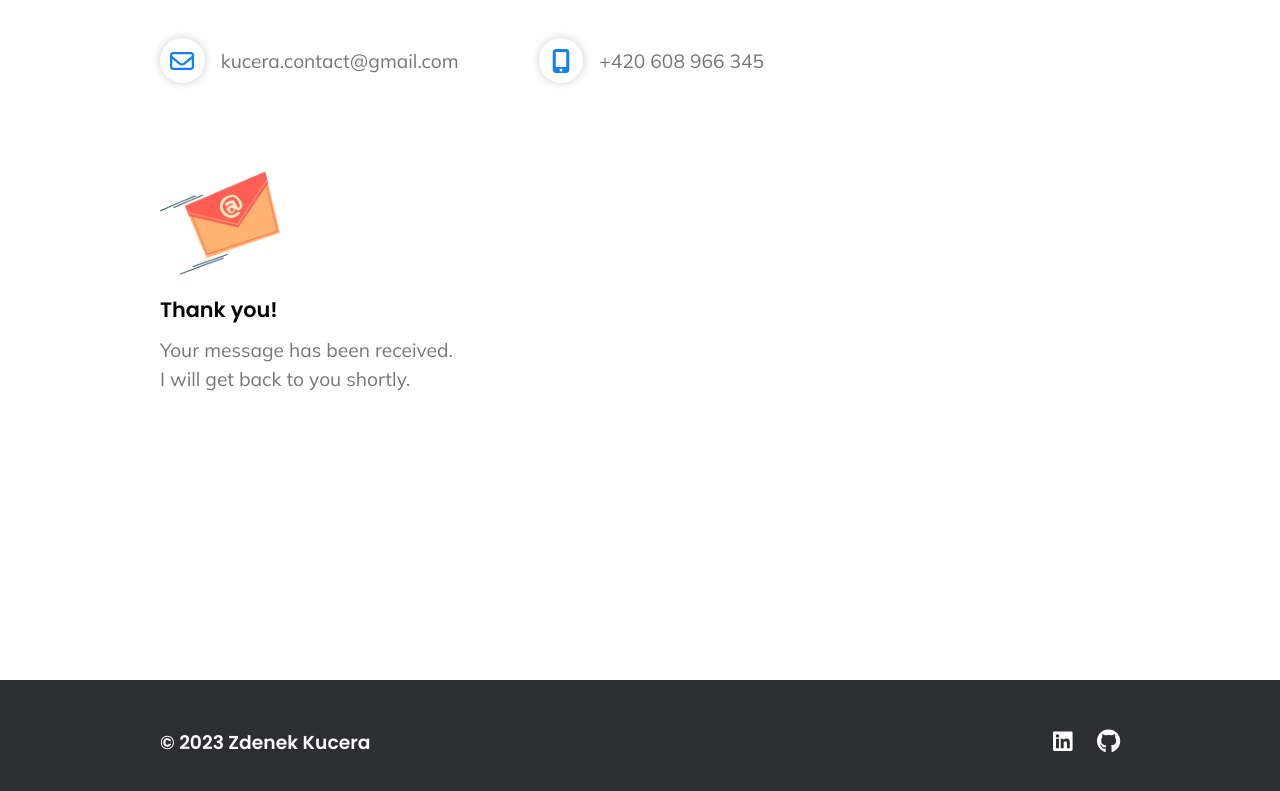
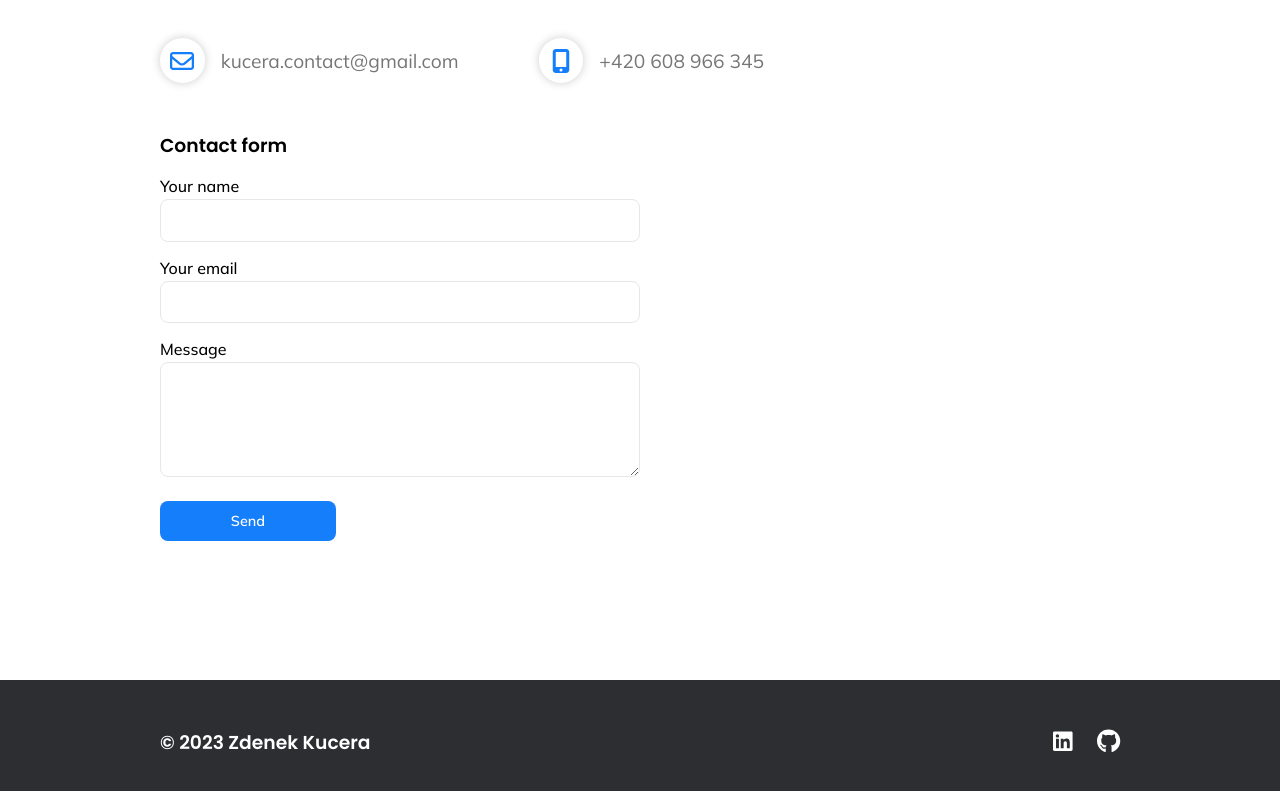
Before and after one commit to zdenekdev/portfolio, a React (Create React App) app: page / in a window 1280 px wide. Shown: the part 3475-4266 px from the top of the page. Built offline with nearby package versions, Linux system fonts and the light colour scheme.

Commit message:
formDisplayed true

```diff
--- a/src/components/ContactForm.tsx
+++ b/src/components/ContactForm.tsx
@@ -24,7 +24,7 @@ function ContactForm() {
   const [formButton, setFormButton] = useState("Send");
   const [loading, setLoading] = useState(false);
   const [activeForm, setActiveForm] = useState(true);
-  const [formDisplayed, setFormDisplayed] = useState(false);
+  const [formDisplayed, setFormDisplayed] = useState(true);
   const override: CSSProperties = {
     position: "absolute",
     right: "0.7rem",
```
